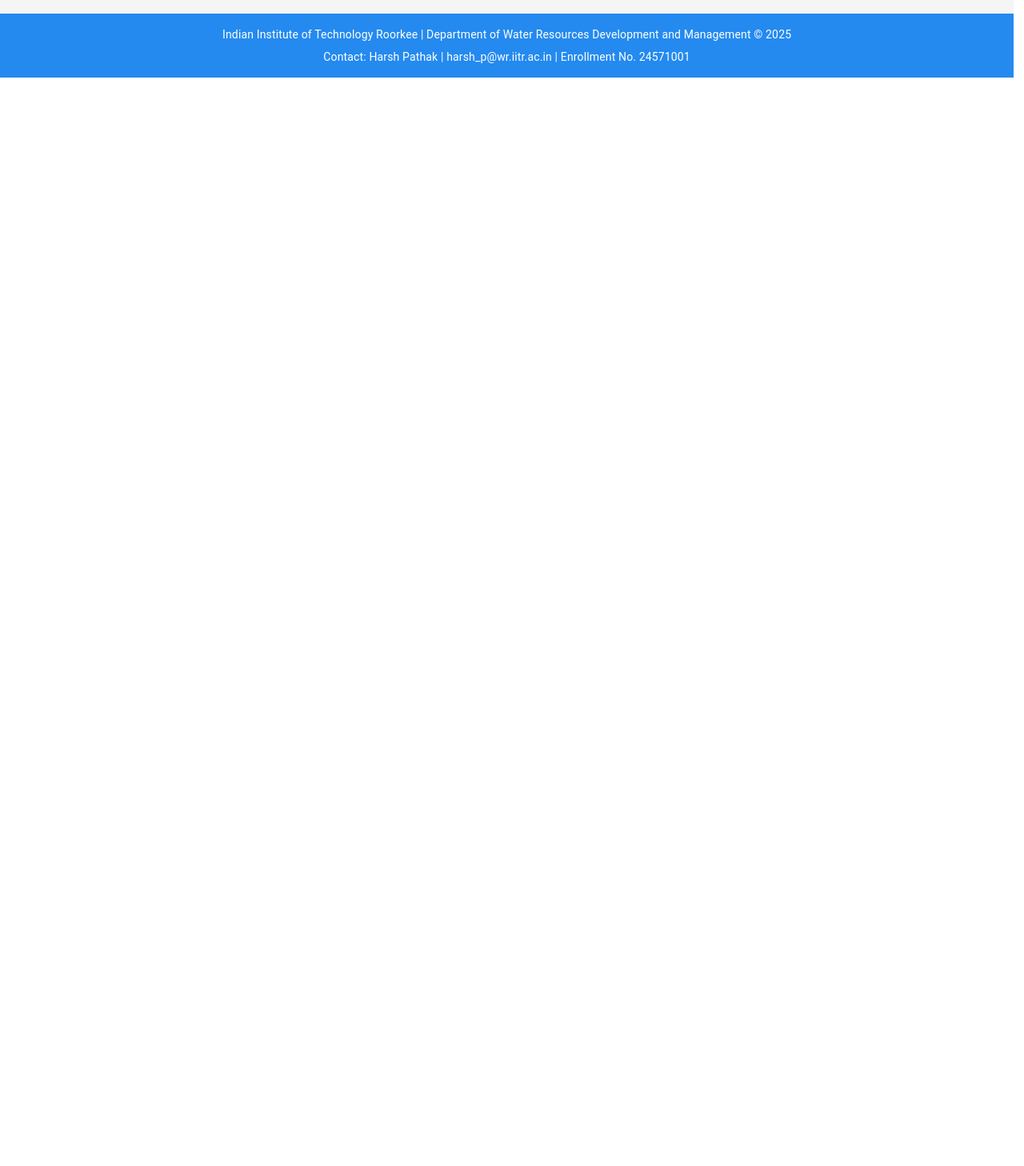
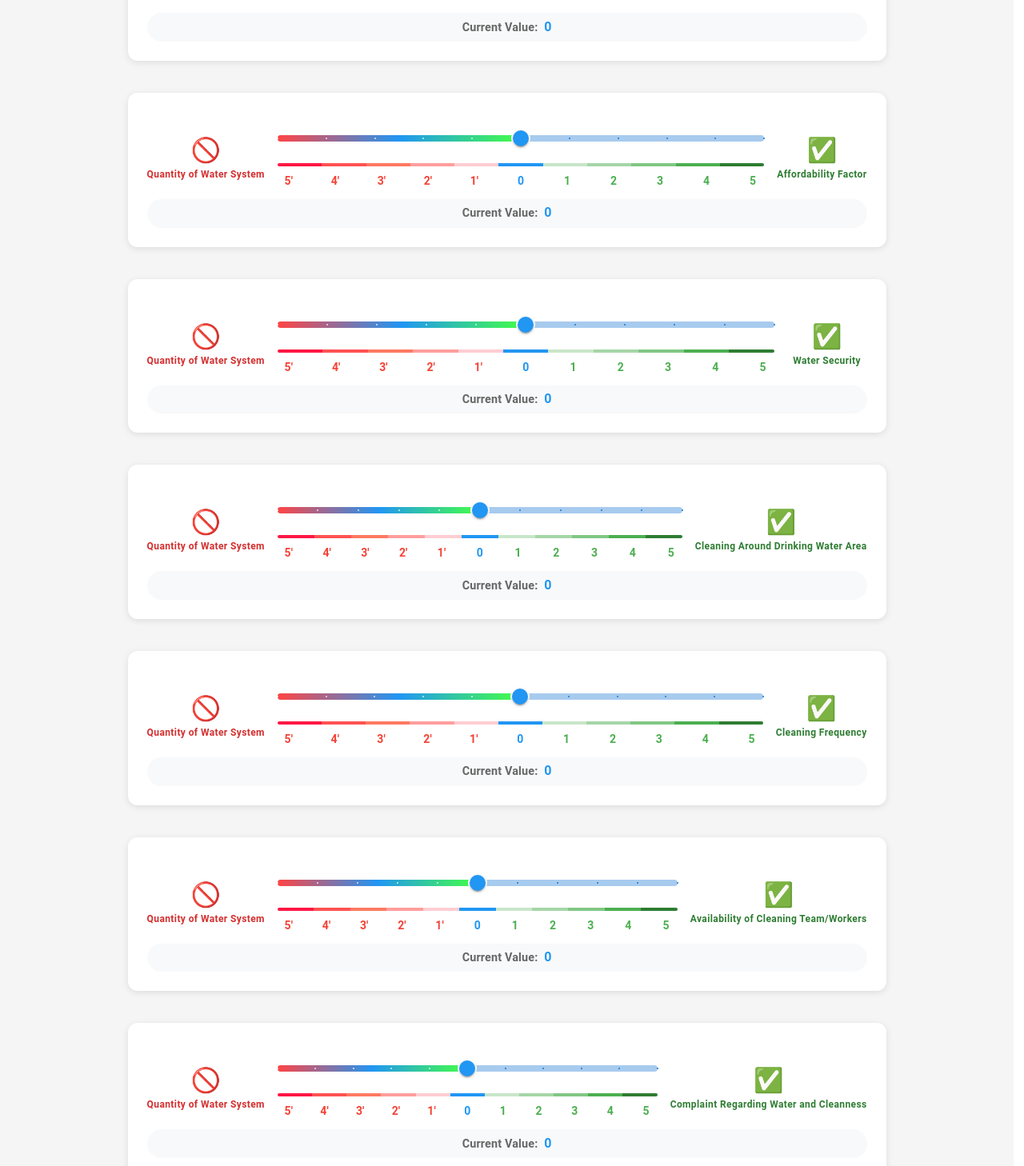
Before and after one commit to kumarprincepk/AHPSurvey, a React (Vite) app: page / in a window 1280 px wide. Shown: the part 3552-5010 px from the top of the page at 80% size. Before the commit the page ends 3649 px from the top, so only its background shows below. Built offline with nearby package versions, Linux system fonts and the light colour scheme.

Commit message:
add indicator

```diff
--- a/src/App.jsx
+++ b/src/App.jsx
@@ -39,6 +39,13 @@ const App = () => {
     waterQualityThree: 0,
     waterQualityFour: 0,
     waterQualityFive: 0,
+    qualityWaterSystemOne: 0,
+    qualityWaterSystemTwo: 0,
+    qualityWaterSystemThree: 0,
+    qualityWaterSystemFour: 0,
+    qualityWaterSystemFive: 0,
+    qualityWaterSystemSix: 0,
+    qualityWaterSystemSeven: 0,
     quantityOfWaterSystem: 0,
     easeToBuyDrinkingWater: 0,
     affordabilityFactor: 0,
@@ -138,6 +145,13 @@ const App = () => {
         water_quality_three: formattedData.waterQualityThree,
         water_quality_four: formattedData.waterQualityFour,
         water_quality_five: formattedData.waterQualityFive,
+        quality_water_system_one: formattedData.qualityWaterSystemOne,
+        quality_water_system_two: formattedData.qualityWaterSystemTwo,
+        quality_water_system_three: formattedData.qualityWaterSystemThree,
+        quality_water_system_four: formattedData.qualityWaterSystemFour,
+        quality_water_system_five: formattedData.qualityWaterSystemFive,
+        quality_water_system_six: formattedData.qualityWaterSystemSix,
+        quality_water_system_seven: formattedData.qualityWaterSystemSeven,
         quantity_water_system: formattedData.quantityOfWaterSystem,
         ease_buy_water: formattedData.easeToBuyDrinkingWater,
         affordability: formattedData.affordabilityFactor,
@@ -178,6 +192,13 @@ const App = () => {
           waterQualityThree: 0,
           waterQualityFour: 0,
           waterQualityFive: 0,
+          qualityWaterSystemOne: 0,
+          qualityWaterSystemTwo: 0,
+          qualityWaterSystemThree: 0,
+          qualityWaterSystemFour: 0,
+          qualityWaterSystemFive: 0,
+          qualityWaterSystemSix: 0,
+          qualityWaterSystemSeven: 0,
           quantityOfWaterSystem: 0,
           easeToBuyDrinkingWater: 0,
           affordabilityFactor: 0,
@@ -196,6 +217,13 @@ const App = () => {
       waterQualityThree: 0,
       waterQualityFour: 0,
       waterQualityFive: 0,
+      qualityWaterSystemOne: 0,
+      qualityWaterSystemTwo: 0,
+      qualityWaterSystemThree: 0,
+      qualityWaterSystemFour: 0,
+      qualityWaterSystemFive: 0,
+      qualityWaterSystemSix: 0,
+      qualityWaterSystemSeven: 0,
       quantityOfWaterSystem: 0,
       easeToBuyDrinkingWater: 0,
       affordabilityFactor: 0,
@@ -654,7 +682,7 @@ const App = () => {
             isMobile={isMobile}
           />
 
-                <WaterQualityIndicator
+          <WaterQualityIndicator
             // heading="Affordability Factor"
             leftImage="🚫"
             rightImage="✅"
@@ -690,6 +718,88 @@ const App = () => {
             isMobile={isMobile}
           />
 
+          <WaterQualityIndicator
+            // heading="Affordability Factor"
+            leftImage="🚫"
+            rightImage="✅"
+            leftLabel="Quantity of Water System"
+            rightLabel="Ease to Buy Drinking Water (Bottle/Packet)"
+            value={indicators.qualityWaterSystemOne}
+            onChange={handleIndicatorChange}
+            name="qualityWaterSystemOne"
+            isMobile={isMobile}
+          />
+
+          <WaterQualityIndicator
+            // heading="Affordability Factor"
+            leftImage="🚫"
+            rightImage="✅"
+            leftLabel="Quantity of Water System"
+            rightLabel="Affordability Factor"
+            value={indicators.qualityWaterSystemTwo}
+            onChange={handleIndicatorChange}
+            name="qualityWaterSystemTwo"
+            isMobile={isMobile}
+          />
+          <WaterQualityIndicator
+            // heading="Affordability Factor"
+            leftImage="🚫"
+            rightImage="✅"
+            leftLabel="Quantity of Water System"
+            rightLabel="Water Security"
+            value={indicators.qualityWaterSystemThree}
+            onChange={handleIndicatorChange}
+            name="qualityWaterSystemThree"
+            isMobile={isMobile}
+          />
+
+          <WaterQualityIndicator
+            // heading="Affordability Factor"
+            leftImage="🚫"
+            rightImage="✅"
+            leftLabel="Quantity of Water System"
+            rightLabel="Cleaning Around Drinking Water Area"
+            value={indicators.qualityWaterSystemFour}
+            onChange={handleIndicatorChange}
+            name="qualityWaterSystemFour"
+            isMobile={isMobile}
+          />
+
+          <WaterQualityIndicator
+            // heading="Affordability Factor"
+            leftImage="🚫"
+            rightImage="✅"
+            leftLabel="Quantity of Water System"
+            rightLabel="Cleaning Frequency"
+            value={indicators.qualityWaterSystemFive}
+            onChange={handleIndicatorChange}
+            name="qualityWaterSystemFive"
+            isMobile={isMobile}
+          />
+
+          <WaterQualityIndicator
+            // heading="Affordability Factor"
+            leftImage="🚫"
+            rightImage="✅"
+            leftLabel="Quantity of Water System"
+            rightLabel="Availability of Cleaning Team/Workers"
+            value={indicators.qualityWaterSystemSix}
+            onChange={handleIndicatorChange}
+            name="qualityWaterSystemSix"
+            isMobile={isMobile}
+          />
+
+          <WaterQualityIndicator
+            // heading="Affordability Factor"
+            leftImage="🚫"
+            rightImage="✅"
+            leftLabel="Quantity of Water System"
+            rightLabel="Complaint Regarding Water and Cleanness"
+            value={indicators.qualityWaterSystemSeven}
+            onChange={handleIndicatorChange}
+            name="qualityWaterSystemSeven"
+            isMobile={isMobile}
+          />
 
 
         </Box>
```
